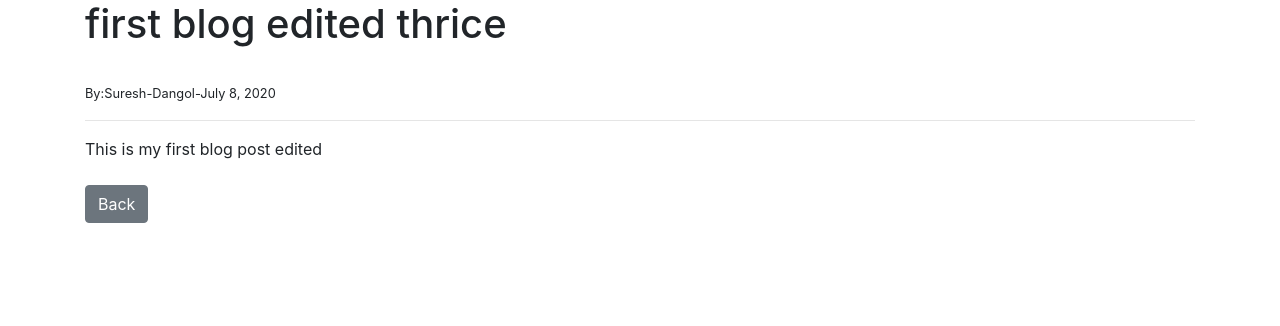
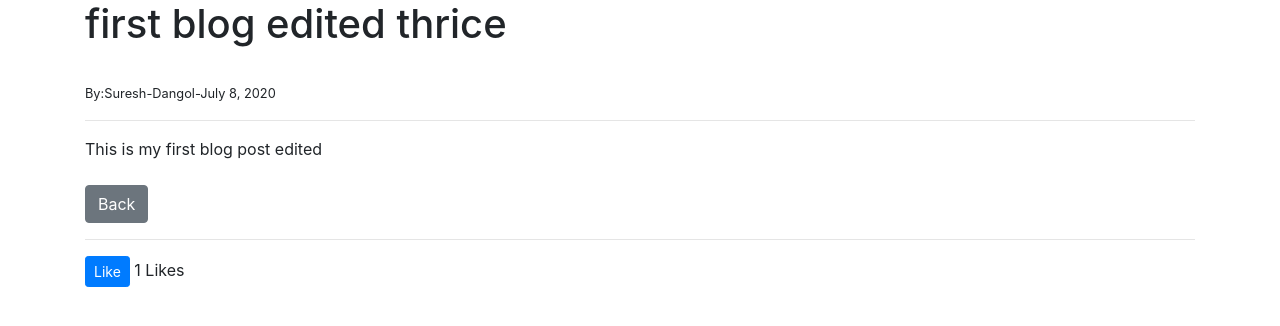
Before and after one commit to Sureshdangol/Blog, a Django app: page /detail/1 in a window 1280 px wide. Shown: the part 56-382 px from the top of the page. Run offline with Django 3.2, Linux system fonts and the light colour scheme; data comes from the database, SQL or seed files in the repository; both versions use the stored data as it was after the commit; some libraries are stand-ins or nearby versions.

Commit message:
Like Button Completed

```diff
--- a/blog/models.py
+++ b/blog/models.py
@@ -22,6 +22,10 @@ class Post(models.Model):
     body = models.TextField()
     post_date = models.DateField(auto_now_add=True)
     category = models.CharField(max_length=255, default='coding')
+    likes = models.ManyToManyField(User,related_name='blog_posts')
+
+    def total_likes(self):
+        return self.likes.count()
 
     def __str__(self):
         return self.title + '|' + str(self.author)
--- a/blog/templates/details.html
+++ b/blog/templates/details.html
@@ -20,4 +20,13 @@
 <br>
 <a href="{% url 'home'%}" class="btn btn-secondary">Back</a>
 
+<br/>
+<hr>
+<form action="{% url 'like_post'  post.pk %}" method = "POST">
+     {% csrf_token %}
+     <button type="submit" name="post_id" value="{{post.id}}" class="btn btn-primary btn-sm">Like</button>
+      {{total_likes }} Likes
+</form>
+
+
 {% endblock%}
--- a/blog/urls.py
+++ b/blog/urls.py
@@ -1,6 +1,8 @@
 from django.urls import path
 #from . import views
-from .views import  HomeView,BlogDetailView,AddPostView,UpdatePostView,DeletePostView,AddCategoryView,CategoryView,CategoryListView
+from .views import  HomeView,BlogDetailView,AddPostView,UpdatePostView,DeletePostView,AddCategoryView,CategoryView,CategoryListView,LikeView
+
+
 
 urlpatterns = [
     #path('',views.home,name="home"),
@@ -11,5 +13,6 @@ urlpatterns = [
     path('update_post/edit/<int:pk>/',UpdatePostView.as_view(),name='update_post'),
     path('delete_post/<int:pk>/remove',DeletePostView.as_view(),name='delete_post'),
     path('category/<str:cats>',CategoryView,name='category'),
-    path('category_list/', CategoryListView, name='category_list')
+    path('category_list/', CategoryListView, name='category_list'),
+    path('like/<int:pk>',LikeView, name='like_post'),
 ]
--- a/blog/views.py
+++ b/blog/views.py
@@ -1,11 +1,19 @@
-from django.shortcuts import render
+from django.shortcuts import render,get_object_or_404
 from django.views.generic import ListView, DetailView, CreateView, UpdateView, DeleteView
 # Create your views here.
 #def home(request):
  #   return  render(request,'home.html',{})
 from blog.models import Post, Category
 from .forms import PostForm,EditForm
-from django.urls import reverse_lazy
+from django.urls import reverse_lazy, reverse
+from django.http import  HttpResponseRedirect
+
+
+def LikeView(request,pk):
+    post = get_object_or_404(Post,id=request.POST.get('post_id'))
+    post.likes.add(request.user)
+    return  HttpResponseRedirect(reverse('details',args=[str(pk)]))
+
 
 class HomeView(ListView):
     model = Post
@@ -36,7 +44,11 @@ class BlogDetailView(DetailView):
     def get_context_data(self, *args, **kwargs):
         cat_menu = Category.objects.all()
         context = super(BlogDetailView, self).get_context_data(*args, **kwargs)
+
+        stuff=get_object_or_404(Post,id=self.kwargs['pk'])
+        total_likes= stuff.total_likes()
         context['cat_menu'] = cat_menu
+        context["total_likes"] = total_likes
         return context
 
 
```
Also changed, not shown: blog/migrations/0005_post_likes.py (added), db.sqlite3.
